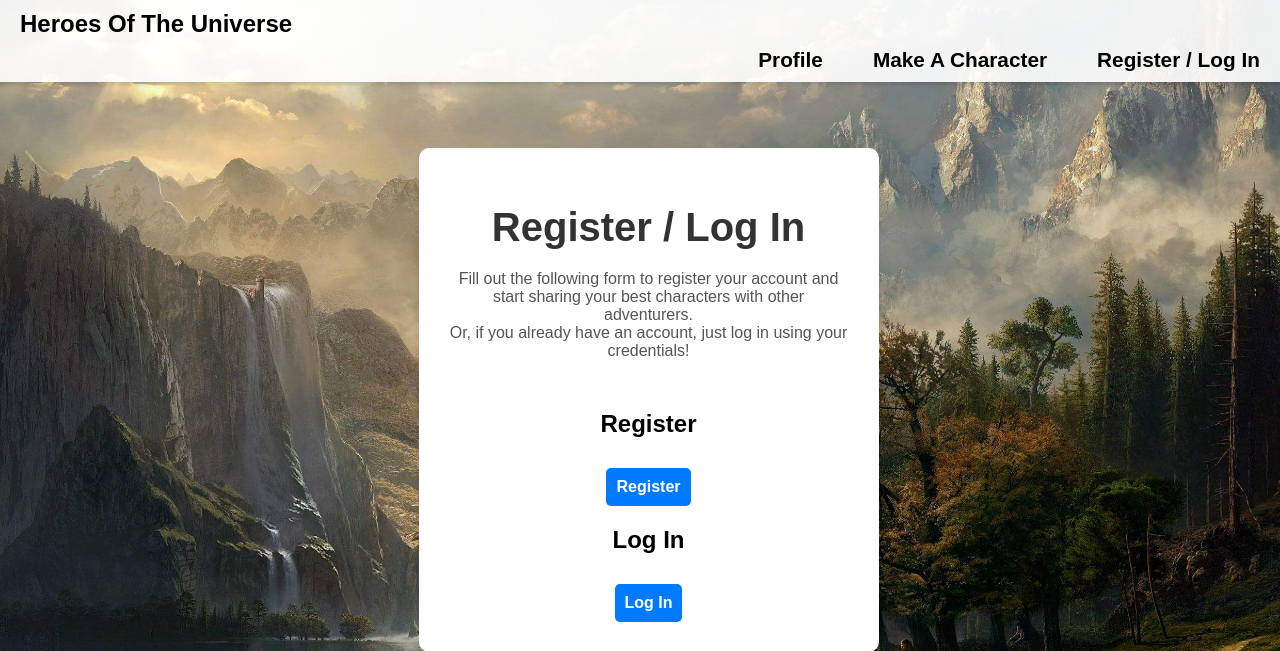
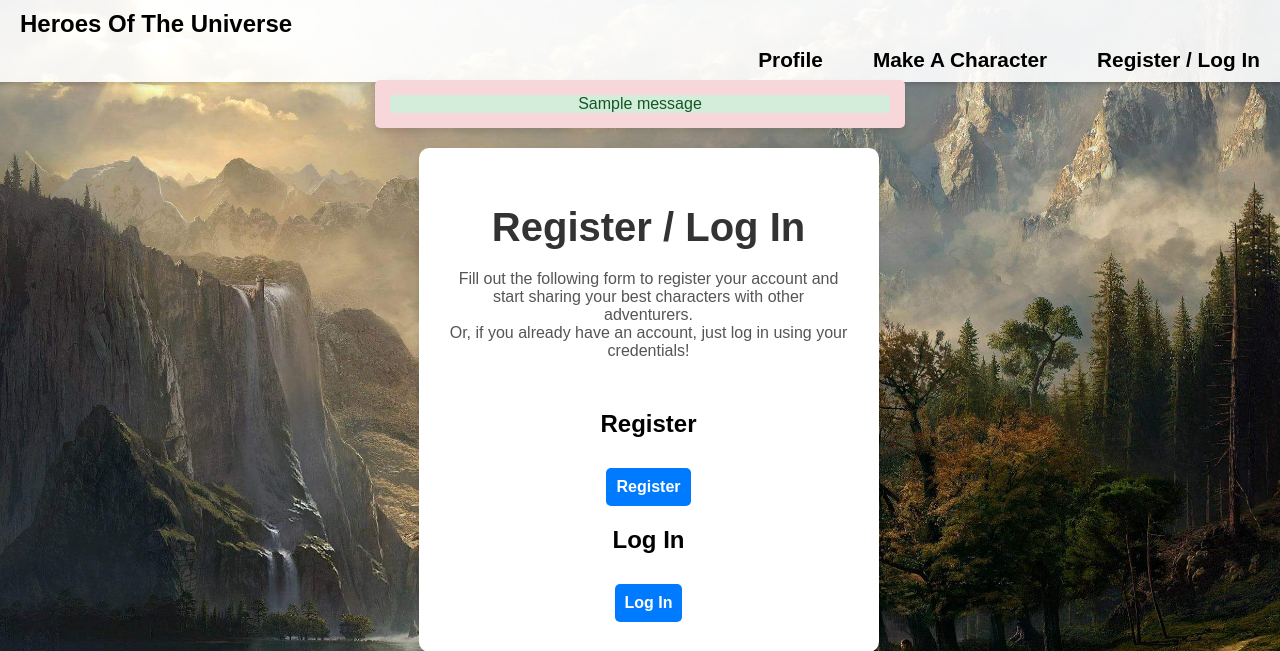
Before and after one commit to BiagiarelliAdriano/HeroesOfTheUniverse, a Django app: page /register/ in a window 1280 px wide. Shown: the top 651 px of the page. Run offline with Django 4.2, Linux system fonts and the light colour scheme; tables that the repository leaves empty hold one stand-in row (values such as "Sample post"); one stand-in notice (Sample message) is shown.

```diff
--- a/static/css/styles.css
+++ b/static/css/styles.css
@@ -79,6 +79,34 @@ body {
     font-weight: bold;
     padding-right: 20px;
     padding-left: 20px;
+}
+
+/* Style for alert messages */
+.alert-messages {
+    position: fixed;
+    top: 10%;
+    left: 50%;
+    transform: translateX(-50%);
+    z-index: 9999;
+    padding: 15px;
+    background-color: #f8d7da;
+    color: #721c24;
+    border-radius: 5px;
+    width: 80%;
+    max-width: 500px;
+    text-align: center;
+    box-shadow: 0 4px 6px rgba(0, 0, 0, 0.1);
+}
+
+/* Styles for different message types */
+.alert-success {
+    background-color: #d4edda;
+    color: #155724;
+}
+
+.alert-warning {
+    background-color: #fff3cd;
+    color: #856404;
 }
 
 /* Register Page Styling */
--- a/universe/templates/universe/register.html
+++ b/universe/templates/universe/register.html
@@ -4,6 +4,16 @@
 {% block title %}Register - Heroes Of The Universe{% endblock %}
 
 {% block content %}
+{% if messages %}
+    <div class="alert-messages">
+        {% for message in messages %}
+            <div class="alert alert-{{ message.tags }}">
+                {{ message }}
+            </div>
+        {% endfor %}
+    </div>
+{% endif %}
+
 <div id="main-container">
     <h1 id="title">Register / Log In</h1>
     <p id="description">
--- a/universe/views.py
+++ b/universe/views.py
@@ -46,11 +46,6 @@ def register_or_login(request):
             password = request.POST.get('password')
             favorite_ttrpg = request.POST.get('favorite_ttrpg')
 
-            # Validate inputs
-            if not username or not password:
-                messages.error(request, "All fields are required.")
-                return render(request, 'universe/register.html')
-
             # Check if the username already exists
             if User.objects.filter(username=username).exists():
                 messages.error(request, "Username already exists.")
@@ -67,7 +62,6 @@ def register_or_login(request):
 
             # Log the user in
             login(request, user)
-            messages.success(request, "Registration successful! Welcome.")
             return redirect('home')
 
         # Login logic (if 'login' key is present in POST)
@@ -78,7 +72,6 @@ def register_or_login(request):
             user = authenticate(request, username=username, password=password)
             if user is not None:
                 login(request, user)
-                messages.success(request, "Login successful! Welcome back.")
                 return redirect('home')
             else:
                 messages.error(request, "Invalid username or password.")
```
